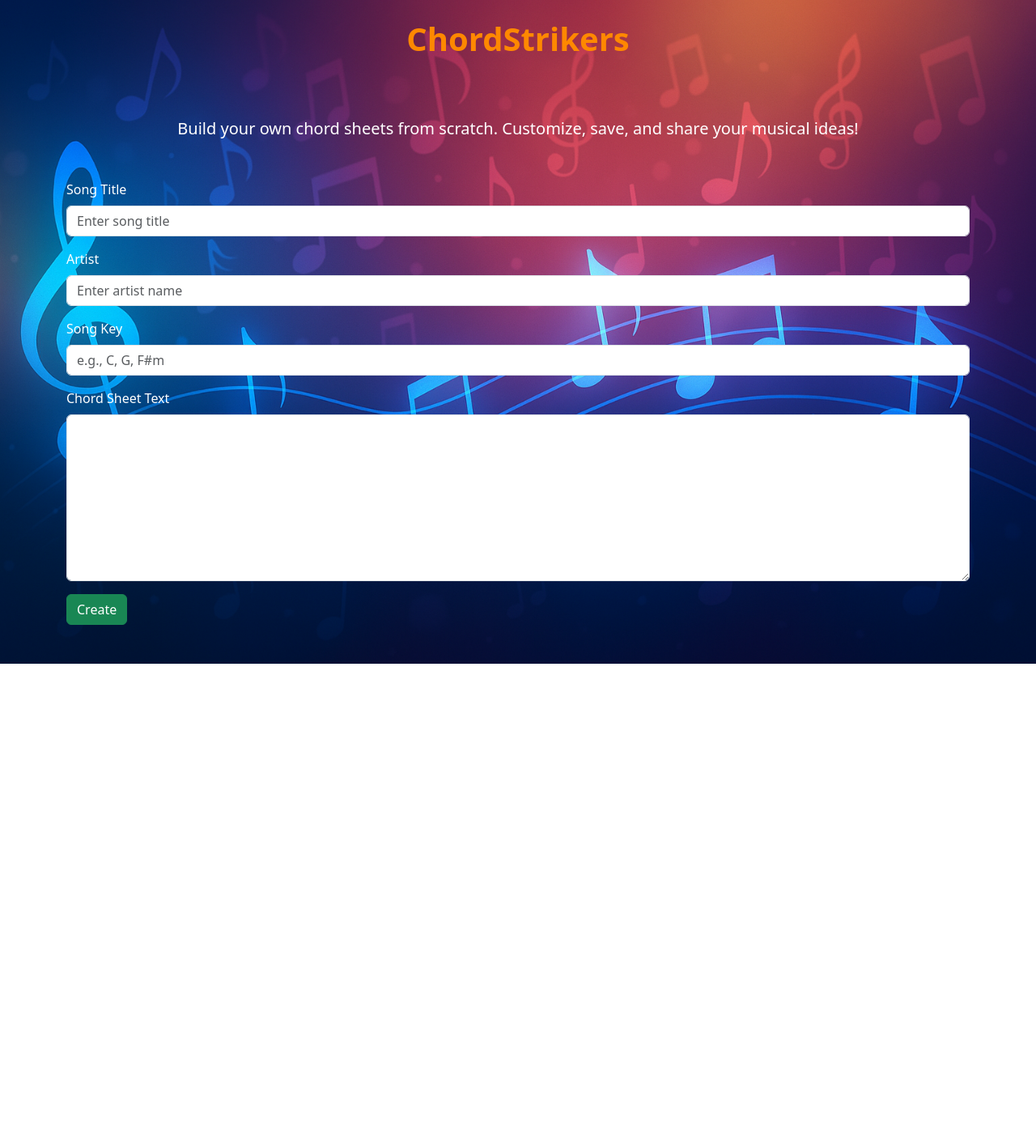
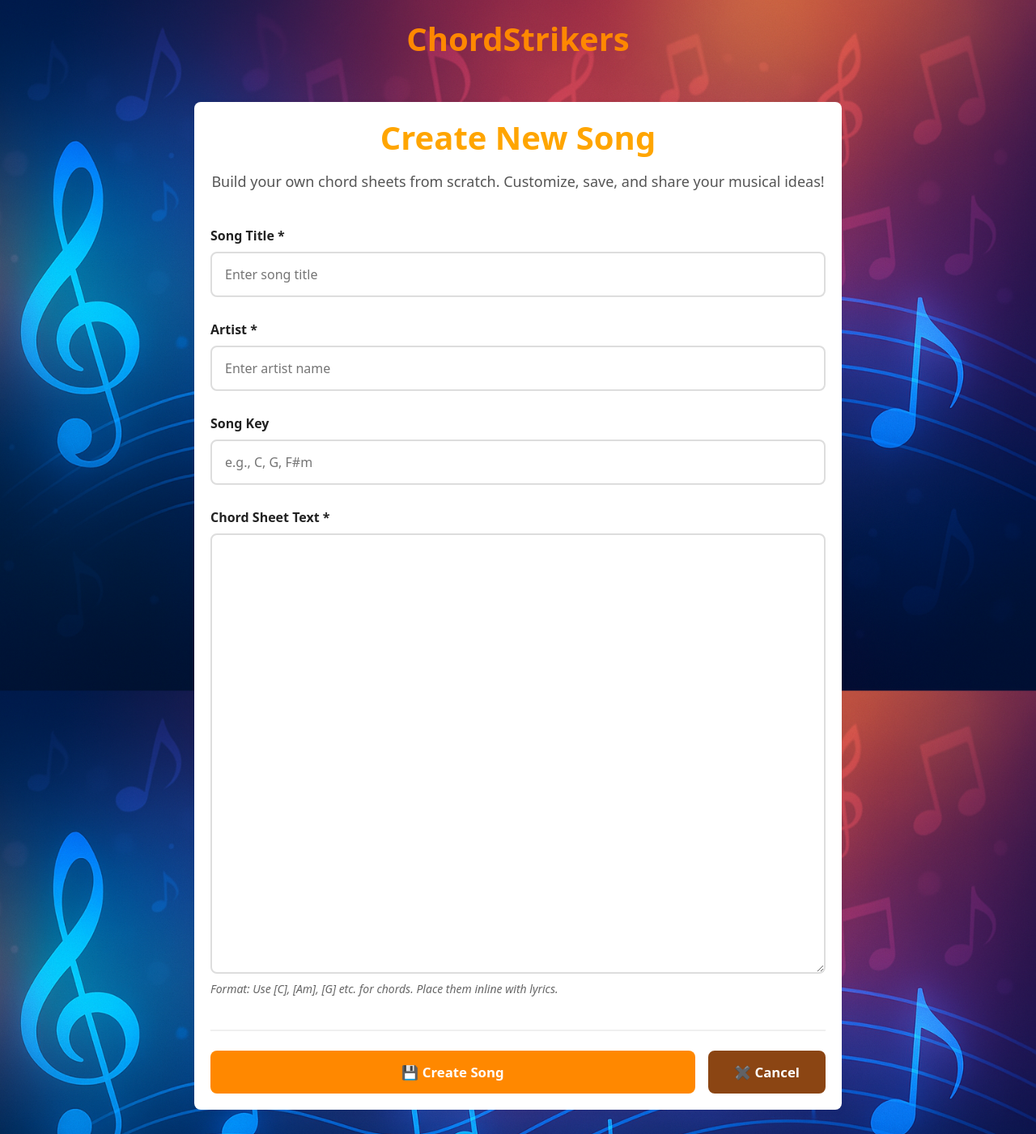
Before and after one commit to duykhang132005/Personal_Projects-ChordStrikers, a Flask app: page /create in a window 1280 px wide. Shown: the whole page at 81% size. Before the commit the page ends 820 px from the top, so only its background shows below. Run offline with Flask 3, Linux system fonts and the light colour scheme.

Commit message:
Changed a bunch of layouts and updated format of code. Creator got a makkeover

```diff
--- a/app/routes/creator.py
+++ b/app/routes/creator.py
@@ -1,81 +1,145 @@
 import os
-from flask import Blueprint, render_template, request, redirect, url_for, flash
+from flask import Blueprint, render_template, request, redirect, url_for, flash, current_app
 from ..models import Song
 from ..utils import normalise_spacing, process_song_text
 from .. import db
 
 creator_bp = Blueprint('creator', __name__)
 
-DATA_FOLDER = os.path.join('static', 'data')
+
+def get_data_folder():
+    """Get the data folder path, using app config if available."""
+    return current_app.config.get(
+        'SONG_DATA_DIR',
+        os.path.join(current_app.root_path, '..', 'static', 'data')
+    )
+
+
+def get_song_filepath(song_id):
+    """Get the absolute filepath for a song's text file."""
+    return os.path.abspath(os.path.join(get_data_folder(), f"{song_id}.txt"))
+
+
+def save_song_content(song_id, content):
+    """Save normalized song content to file."""
+    filepath = get_song_filepath(song_id)
+    os.makedirs(os.path.dirname(filepath), exist_ok=True)
+    with open(filepath, 'w', encoding='utf-8') as f:
+        f.write(content)
+
+
+def load_song_content(song_id):
+    """Load song content from file. Returns empty string if file not found."""
+    filepath = get_song_filepath(song_id)
+    try:
+        with open(filepath, 'r', encoding='utf-8') as f:
+            return f.read()
+    except FileNotFoundError:
+        return ""
+
+
+def delete_song_file(song_id):
+    """Delete a song's text file if it exists."""
+    filepath = get_song_filepath(song_id)
+    if os.path.exists(filepath):
+        os.remove(filepath)
+
 
 @creator_bp.route('/creator')
 def creator():
+    """Display list of all songs."""
     songs = Song.query.all()
     return render_template("creator.html", songs=songs)
 
+
 @creator_bp.route('/create', methods=['GET', 'POST'])
 def create():
+    """Create a new song."""
     if request.method == 'POST':
-        title = request.form['title']
-        artist = request.form['artist']
-        song_key = request.form['song_key']
-        content = normalise_spacing(request.form['sheet_content'])
+        title = request.form.get('title', '').strip()
+        artist = request.form.get('artist', '').strip()
+        song_key = request.form.get('song_key', '').strip()
+        content = normalise_spacing(request.form.get('sheet_content', ''))
 
+        # Validate required fields
+        if not title or not artist:
+            flash("Title and artist are required.", "error")
+            return render_template(
+                "creator.html",
+                form_action_url=url_for('creator.create'),
+                title=title,
+                artist=artist,
+                song_key=song_key,
+                content=content
+            )
+
+        # Create and save song
         new_song = Song(title=title, artist=artist, song_key=song_key)
         db.session.add(new_song)
         db.session.commit()
 
-        filepath = os.path.join(DATA_FOLDER, f"{new_song.id}.txt")
-        with open(filepath, 'w', encoding='utf-8') as f:
-            f.write(content)
+        # Save content to file
+        save_song_content(new_song.id, content)
 
+        flash(f"Song '{title}' created successfully!", "success")
         return redirect(url_for('main.explore'))
 
     return render_template("creator.html", form_action_url=url_for('creator.create'))
 
+
 @creator_bp.route('/edit_song/<int:song_id>', methods=['GET', 'POST'])
 def edit_song(song_id):
+    """Edit an existing song."""
     song = Song.query.get_or_404(song_id)
-    filepath = os.path.join(DATA_FOLDER, f"{song.id}.txt")
 
     if request.method == 'POST':
-        song.title = request.form['title']
-        song.artist = request.form['artist']
-        song.song_key = request.form['song_key']
-        content = normalise_spacing(request.form['sheet_content'])
+        # Update song metadata
+        song.title = request.form.get('title', '').strip()
+        song.artist = request.form.get('artist', '').strip()
+        song.song_key = request.form.get('song_key', '').strip()
+        content = normalise_spacing(request.form.get('sheet_content', ''))
 
-        with open(filepath, 'w', encoding='utf-8') as f:
-            f.write(content)
+        # Validate required fields
+        if not song.title or not song.artist:
+            flash("Title and artist are required.", "error")
+            return render_template(
+                "edit_sheet.html",
+                song=song,
+                content=content,
+                lines=process_song_text(content),
+                form_action_url=url_for('creator.edit_song', song_id=song_id)
+            )
 
+        # Save changes
+        save_song_content(song_id, content)
         db.session.commit()
+
+        flash(f"Song '{song.title}' updated successfully!", "success")
         return redirect(url_for('main.explore'))
 
-    try:
-        with open(filepath, 'r', encoding='utf-8') as f:
-            content = f.read()
-            lines = process_song_text(content)
-    except FileNotFoundError:
-        content = ""
-        lines = []
+    # GET request - load existing content
+    content = load_song_content(song_id)
+    lines = process_song_text(content) if content else []
 
-    return render_template("edit_sheet.html",
-                        song=song,
-                        content=content,
-                        lines=lines,
-                        form_action_url=url_for('creator.edit_song', song_id=song.id))
+    return render_template(
+        "edit_sheet.html",
+        song=song,
+        content=content,
+        lines=lines,
+        form_action_url=url_for('creator.edit_song', song_id=song_id)
+    )
+
 
 @creator_bp.route('/delete_song/<int:song_id>', methods=['POST'])
 def delete_song(song_id):
+    """Delete a song and its associated file."""
     song = Song.query.get_or_404(song_id)
+    song_title = song.title  # Store for flash message
 
-    # Delete associated .txt file
-    filepath = os.path.join(DATA_FOLDER, f"{song_id}.txt")
-    if os.path.exists(filepath):
-        os.remove(filepath)
-
-    # Delete from database
+    # Delete file and database record
+    delete_song_file(song_id)
     db.session.delete(song)
     db.session.commit()
 
-    flash("Song deleted successfully.")
+    flash(f"Song '{song_title}' deleted successfully.", "success")
     return redirect(url_for('main.explore'))
--- a/static/styles.css
+++ b/static/styles.css
@@ -534,3 +534,142 @@ footer {
 .control-pill.interactive:hover {
   background-color: #ffe0b2;
 }
+
+/* ────────────────────────────────────────────────────────────────
+   Creator Page Styles (add to styles.css)
+──────────────────────────────────────────────────────────────── */
+
+.creator-page {
+    animation: fadeIn 0.8s;
+}
+
+.page-heading {
+    text-align: center;
+    color: orange;
+    margin-bottom: 1rem;
+    font-size: 2.5rem;
+    font-weight: 700;
+}
+
+.page-intro {
+    text-align: center;
+    font-size: 1.125rem;
+    color: #555;
+    margin-bottom: 2.5rem;
+    line-height: 1.6;
+}
+
+/* Form Elements */
+.form-group {
+    margin-bottom: 1.75rem;
+}
+
+.form-label {
+    display: block;
+    margin-bottom: 0.5rem;
+    font-weight: 600;
+    color: #222;
+    font-size: 1rem;
+}
+
+.form-input,
+.form-textarea {
+    display: block;
+    width: 100%;
+    padding: 0.875rem 1rem;
+    font-size: 1rem;
+    line-height: 1.5;
+    color: #222;
+    background-color: #fff;
+    border: 2px solid #ddd;
+    border-radius: 8px;
+    transition: border-color 0.2s ease, box-shadow 0.2s ease;
+}
+
+.form-input:focus,
+.form-textarea:focus {
+    outline: none;
+    border-color: #FF8800;
+    box-shadow: 0 0 0 3px rgba(255, 136, 0, 0.1);
+}
+
+.form-textarea {
+    font-family: 'Courier New', monospace;
+    resize: vertical;
+    min-height: 400px;
+    line-height: 1.6;
+}
+
+.form-hint {
+    display: block;
+    margin-top: 0.5rem;
+    font-size: 0.875rem;
+    color: #666;
+    font-style: italic;
+}
+
+/* Form Actions */
+.form-actions {
+    display: flex;
+    gap: 1rem;
+    margin-top: 2.5rem;
+    padding-top: 1.5rem;
+    border-top: 2px solid #f0f0f0;
+}
+
+.btn-primary,
+.btn-secondary {
+    display: inline-block;
+    padding: 0.875rem 2rem;
+    font-size: 1.05rem;
+    font-weight: 600;
+    border-radius: 8px;
+    border: none;
+    cursor: pointer;
+    text-decoration: none;
+    transition: all 0.2s ease;
+    text-align: center;
+}
+
+.btn-primary {
+    background: #FF8800;
+    color: white;
+    flex: 1;
+}
+
+.btn-primary:hover {
+    background: #e67700;
+    transform: translateY(-2px);
+    box-shadow: 0 4px 12px rgba(255, 136, 0, 0.3);
+}
+
+.btn-secondary {
+    background: #8B4513;
+    color: white;
+    flex: 0 0 auto;
+}
+
+.btn-secondary:hover {
+    background: #6d3410;
+    transform: translateY(-2px);
+    box-shadow: 0 4px 12px rgba(139, 69, 19, 0.3);
+}
+
+/* Responsive Design */
+@media (max-width: 768px) {
+    .form-container {
+        padding: 1.5rem;
+    }
+
+    .page-heading {
+        font-size: 2rem;
+    }
+
+    .form-actions {
+        flex-direction: column;
+    }
+
+    .btn-secondary {
+        flex: 1;
+    }
+}
--- a/templates/creator.html
+++ b/templates/creator.html
@@ -2,53 +2,62 @@
 {% block title %}{% block page_title %}Creator{% endblock %} | ChordStrikers{% endblock %}
 
 {% block content %}
-<div class="container py-5 text-white">
-  <p class="fs-5 text-center">
+<main class="creator-page">
+  <h1 class="page-heading">Create New Song</h1>
+
+  <p class="page-intro">
     {% block page_intro %}
       Build your own chord sheets from scratch. Customize, save, and share your musical ideas!
     {% endblock %}
   </p>
 
-  <div class="mt-5">
+  <div>
     <form method="POST" action="{{ form_action_url }}"
-          enctype="multipart/form-data" class="text-start" id="edit-form">
+          enctype="multipart/form-data" id="edit-form">
 
       <!-- Title -->
-      <div class="mb-3">
-        <label for="title" class="form-label">Song Title</label>
-        <input type="text" class="form-control" id="title" name="title"
+      <div class="form-group">
+        <label for="title" class="form-label">Song Title *</label>
+        <input type="text" class="form-input" id="title" name="title"
                value="{% block value_title %}{% endblock %}"
                placeholder="Enter song title" required>
       </div>
 
       <!-- Artist -->
-      <div class="mb-3">
-        <label for="artist" class="form-label">Artist</label>
-        <input type="text" class="form-control" id="artist" name="artist"
+      <div class="form-group">
+        <label for="artist" class="form-label">Artist *</label>
+        <input type="text" class="form-input" id="artist" name="artist"
                value="{% block value_artist %}{% endblock %}"
                placeholder="Enter artist name" required>
       </div>
 
       <!-- Song Key -->
-      <div class="mb-3">
+      <div class="form-group">
         <label for="song_key" class="form-label">Song Key</label>
-        <input type="text" class="form-control" id="song_key" name="song_key"
+        <input type="text" class="form-input" id="song_key" name="song_key"
                value="{% block value_key %}{% endblock %}"
                placeholder="e.g., C, G, F#m">
       </div>
 
       <!-- Direct text content -->
-      <div class="mb-3">
-        <label for="sheet_content" class="form-label">Chord Sheet Text</label>
-        <textarea class="form-control" id="sheet_content" name="sheet_content"
-                  rows="8">{% block value_content %}{% endblock %}</textarea>
+      <div class="form-group">
+        <label for="sheet_content" class="form-label">Chord Sheet Text *</label>
+        <textarea class="form-textarea" id="sheet_content" name="sheet_content"
+                  rows="20">{% block value_content %}{% endblock %}</textarea>
+        <small class="form-hint">
+          Format: Use [C], [Am], [G] etc. for chords. Place them inline with lyrics.
+        </small>
       </div>
+
+      <div class="form-actions">
         {% block form_button %}
-        <button type="submit" class="btn btn-success">Create</button>
+        <button type="submit" class="btn-primary">💾 Create Song</button>
         {% endblock %}
+        {% block form_button_2 %}
+        <a href="{{ url_for('main.explore') }}" class="btn-secondary">✖ Cancel</a>
+        {% endblock %}
+      </div>
     </form>
-      {% block form_button_2 %}
-      {% endblock %}
   </div>
-</div>
+</main>
 {% endblock %}
```
Also changed, not shown: app/parsing.py (+24 -21 lines), app/routes/main.py (+59 -41 lines), app/utils.py (+57 -41 lines), static/data/24.txt (added, +64 -0 lines), static/data/25.txt (added, +80 -0 lines), instance/songs.db.
